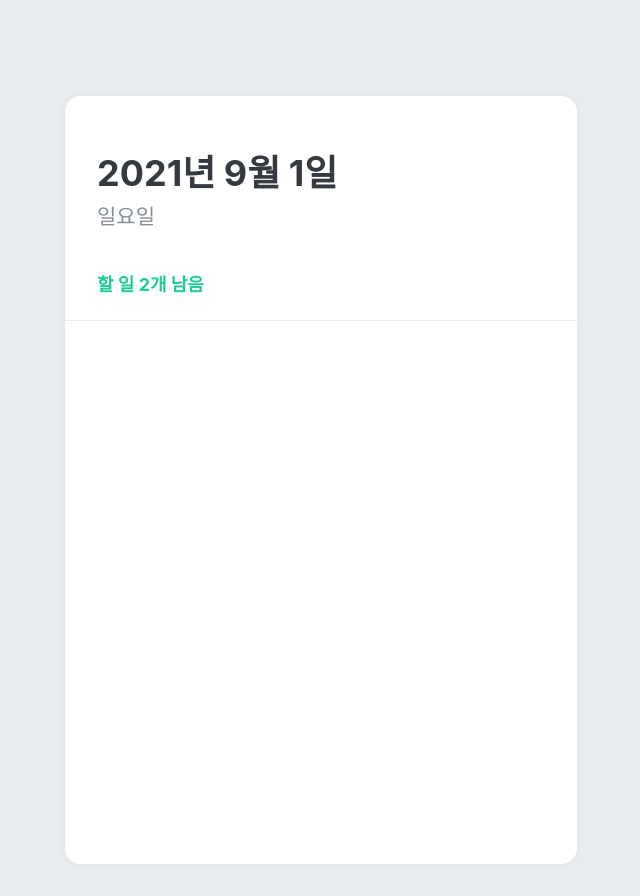
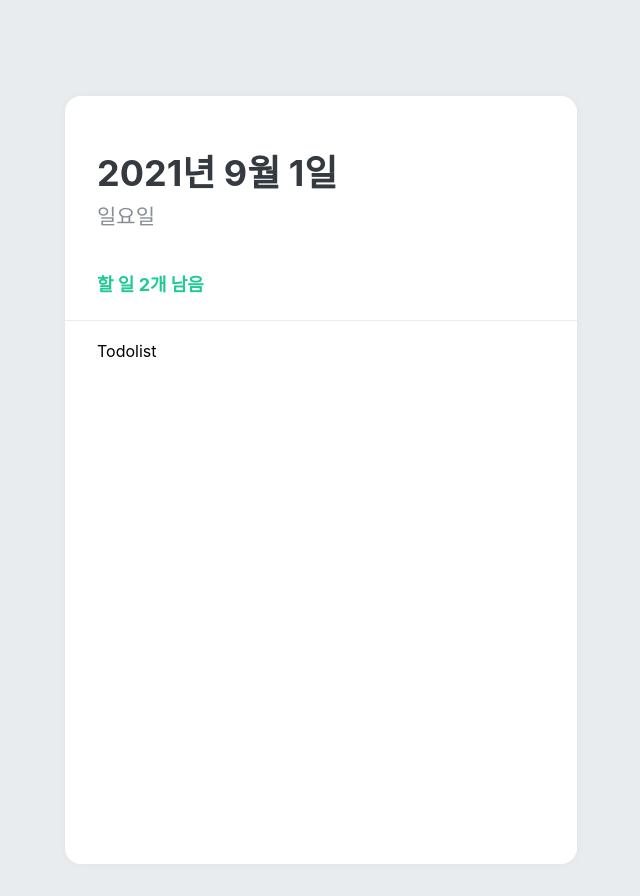
Before and after one commit to YunPC/awesome-todolist, a React (Create React App) app: page / in a window 1280 px wide. Shown: the whole page, without its empty margins (319-959 px from the left). Built offline with nearby package versions, Linux system fonts and the light colour scheme.

Commit message:
TodoListBlock 컴포넌트 제작(#3)

```diff
--- a/src/App.js
+++ b/src/App.js
@@ -2,6 +2,7 @@
 import { createGlobalStyle } from 'styled-components'
 import TodoTemplate from './components/TodoTemplate'
 import TodoHead from './components/TodoHead'
+import TodoList from './components/TodoList'
 
 const GlobalStyle = createGlobalStyle`
   body{
@@ -15,6 +16,7 @@
       <GlobalStyle />
       <TodoTemplate>
         <TodoHead />
+        <TodoList />
       </TodoTemplate>
     </>
   )
--- /dev/null
+++ b/src/components/TodoList.js
@@ -0,0 +1,15 @@
+import React from 'react'
+import styled from 'styled-components'
+
+const TodoListBlock = styled.div`
+  flex: 1;
+  padding: 20px 32px;
+  padding-bottom: 48px;
+  overflow-y: auto;
+`
+
+function TodoList() {
+  return <TodoListBlock>Todolist</TodoListBlock>
+}
+
+export default TodoList
```
